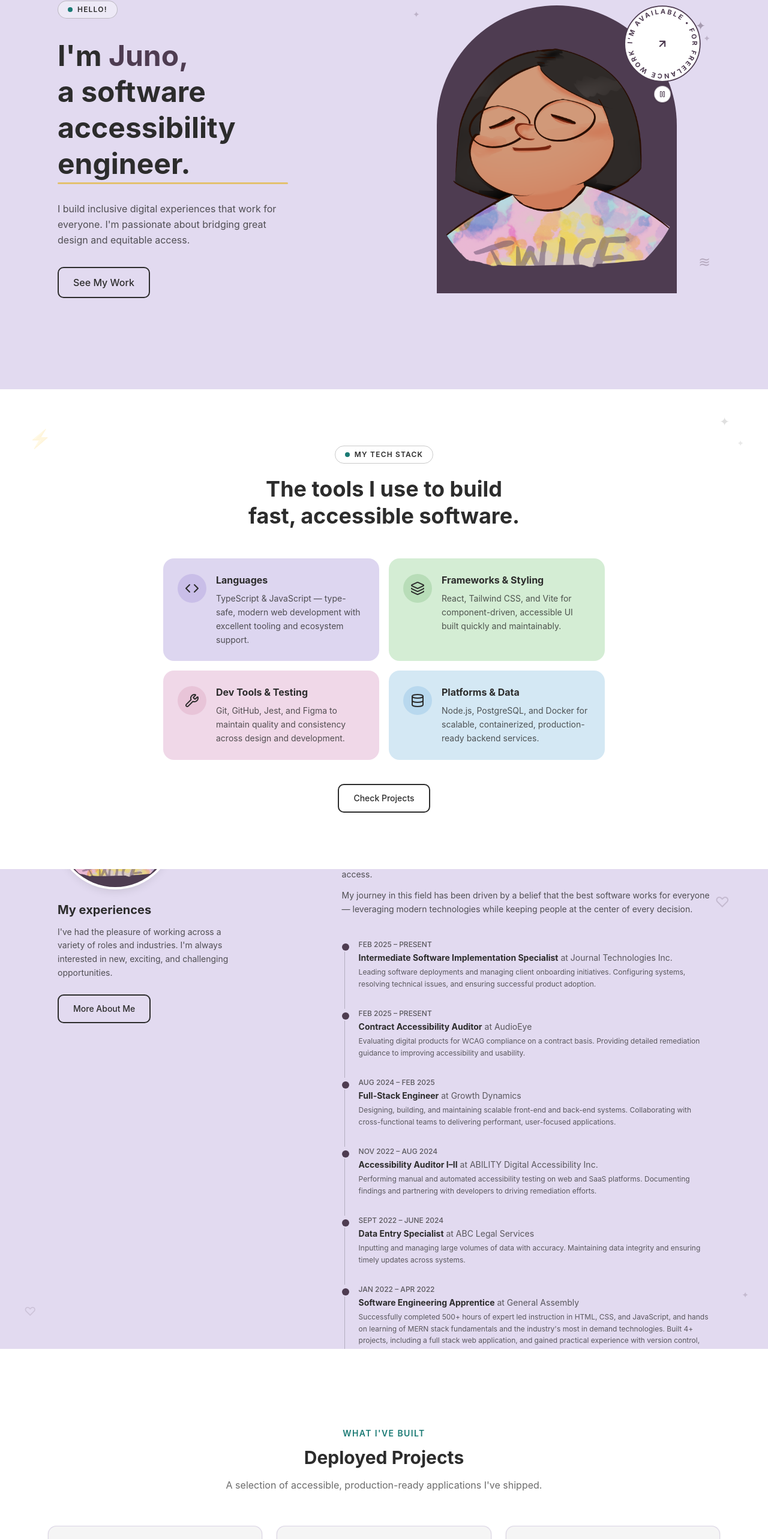
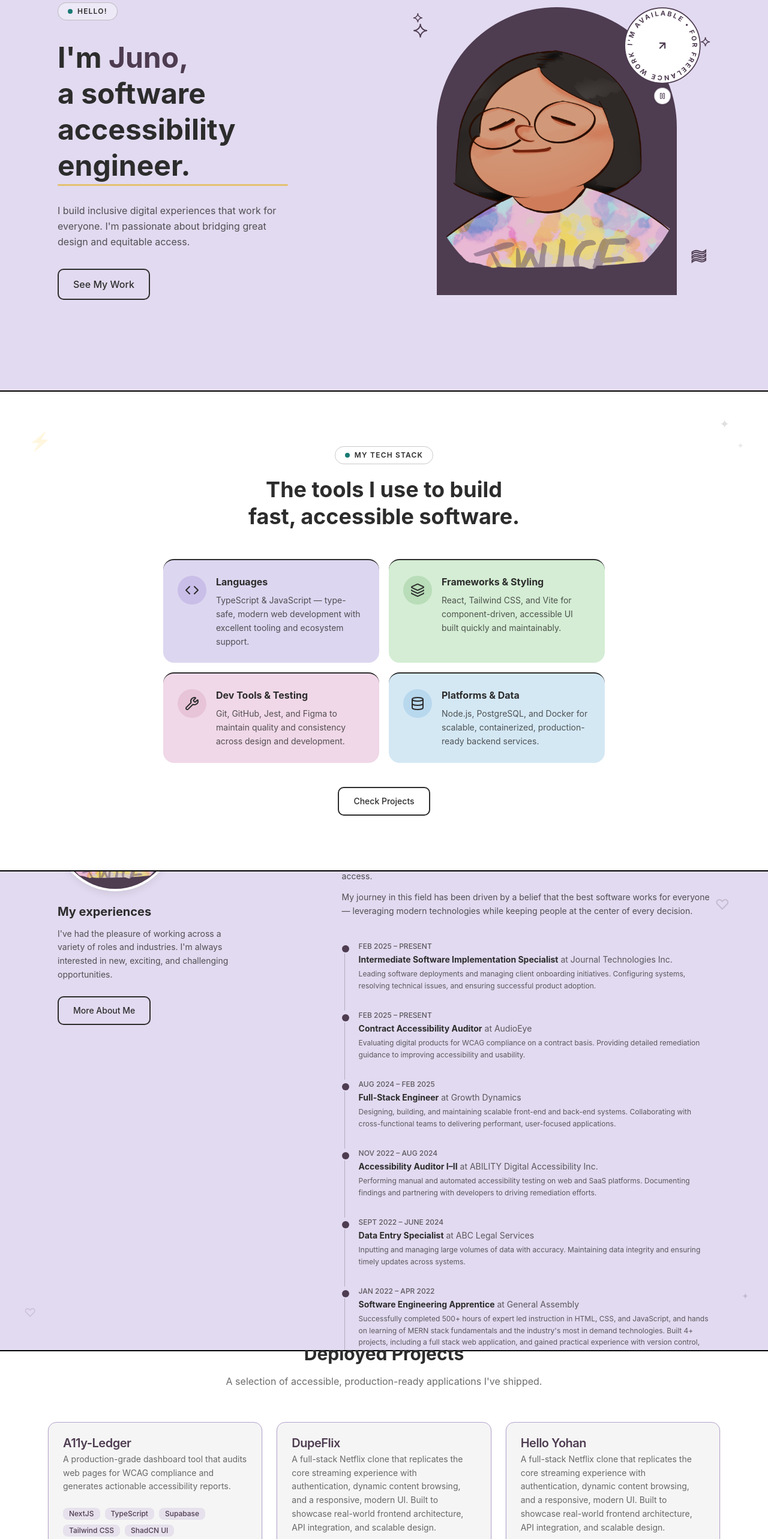
Before and after one commit to junojsx/junojsx, a React (Vite) app: page / in a window 1280 px wide. Shown: the part 220-2786 px from the top of the page at 60% size. Built offline with nearby package versions, Linux system fonts and the light colour scheme.

Commit message:
adding borders and polishing ui

```diff
--- a/src/App.tsx
+++ b/src/App.tsx
@@ -28,7 +28,7 @@ export default function App() {
       </main>
 
       {/* <footer> has an implicit ARIA role of "contentinfo" — no role attr needed */}
-      <footer className="bg-deep-purple text-white text-center py-6 text-sm">
+      <footer className="border-t-2 border-black bg-deep-purple text-white text-center py-6 text-sm">
         {/* text-white/80 on deep-purple → ~6.4:1 ✅  (text-soft-lavender was 4.03:1 ❌) */}
         <p className="text-white/80">
           © {new Date().getFullYear()}{" "}
--- a/src/components/layout/Navbar.tsx
+++ b/src/components/layout/Navbar.tsx
@@ -45,7 +45,7 @@ export default function Navbar() {
 
   return (
     // <header> already carries the implicit ARIA "banner" landmark — no role needed
-    <header className="sticky top-0 z-50 bg-white border-b border-gray-200">
+    <header className="sticky top-0 z-50 bg-white border-b border-gray-200 border-t-2 border-black">
       <nav
         aria-label="Main navigation"
         className="max-w-6xl mx-auto px-4 py-4 flex items-center justify-between"
--- a/src/components/sections/Contact.tsx
+++ b/src/components/sections/Contact.tsx
@@ -44,9 +44,9 @@ export default function Contact() {
     <section
       id="contact"
       aria-labelledby="contact-heading"
-      className="bg-light-gray  h-[100vh]  py-16 sm:py-24 relative overflow-hidden"
+      className=" bg-light-gray  h-[100vh]  py-16 sm:py-24 relative overflow-hidden border-t-2 border-black"
     >
-      <div className="max-w-4xl mx-auto pt-20 px-4">
+      <div className=" max-w-4xl mx-auto pt-20 px-4">
         {/* Decorative label — aria-hidden since heading already describes the section */}
         <p
           className="text-soft-teal font-semibold uppercase tracking-widest text-sm text-center mb-3"
--- a/src/components/sections/Home.tsx
+++ b/src/components/sections/Home.tsx
@@ -13,7 +13,7 @@ export default function Home() {
     <section
       id="home"
       aria-labelledby="about-heading"
-      className="min-h-screen flex items-center bg-[#E2DAF0]"
+      className="min-h-screen flex items-center bg-[#E2DAF0] border-t-2 border-black"
     >
       <div className="max-w-6xl mx-auto px-4 sm:px-8 py-12 sm:py-20 grid md:grid-cols-2 gap-12 md:gap-16 items-center w-full">
         {/* Text content */}
@@ -61,7 +61,10 @@ export default function Home() {
         </div>
 
         {/* Photo + decorations — hidden below sm to prevent reflow issues */}
-        <div className="hidden sm:flex relative justify-center items-end h-80 sm:h-[30rem]" aria-hidden="true">
+        <div
+          className="hidden sm:flex relative justify-center items-end h-80 sm:h-[30rem]"
+          aria-hidden="true"
+        >
           {/* Arch-shaped photo frame — larger than before */}
           <div
             className="relative w-56 h-72 sm:w-100 sm:h-120 bg-deep-purple overflow-hidden"
@@ -176,25 +179,30 @@ export default function Home() {
 
           {/* Decorative sparkles */}
           <span
-            className="absolute top-6 right-2 text-xl text-deep-purple/40 select-none leading-none"
+            className="absolute top-6 right-2 sm:left-4 text-3xl select-none leading-none"
+            style={{ color: "transparent", WebkitTextStroke: "2px #4E3C51" }}
+            aria-hidden="true"
+          >
+            ✦
+          </span>
+
+          <span
+            className="absolute top-12  right-0 text-xl select-none leading-none"
+            style={{ color: "transparent", WebkitTextStroke: "1.5px #4E3C51" }}
             aria-hidden="true"
           >
             ✦
           </span>
           <span
-            className="absolute top-12 right-0 text-sm text-deep-purple/25 select-none leading-none"
+            className="absolute top-2 left-4 text-xl select-none leading-none"
+            style={{ color: "transparent", WebkitTextStroke: "1.5px #4E3C51" }}
             aria-hidden="true"
           >
             ✦
           </span>
           <span
-            className="absolute top-2 left-4 text-sm text-deep-purple/25 select-none leading-none"
-            aria-hidden="true"
-          >
-            ✦
-          </span>
-          <span
-            className="absolute bottom-10 right-0 text-2xl text-deep-purple/30 select-none leading-none"
+            className="absolute bottom-12 right-1 text-4xl select-none leading-none"
+            style={{ color: "transparent", WebkitTextStroke: "2px #4E3C51" }}
             aria-hidden="true"
           >
             ≋
--- a/src/components/sections/MoreAboutMe.tsx
+++ b/src/components/sections/MoreAboutMe.tsx
@@ -55,7 +55,7 @@ export default function MoreAboutMe() {
     <section
       id="more-about"
       aria-labelledby="more-about-heading"
-      className="bg-[#E2DAF0] flex items-center justify-center h-[100vh] py-16 sm:py-24 relative overflow-hidden"
+      className="border-t-2 border-black bg-[#E2DAF0] flex items-center justify-center h-[100vh] py-16 sm:py-24 relative overflow-hidden"
     >
       {/* Decorative elements */}
       <span
--- a/src/components/sections/Projects.tsx
+++ b/src/components/sections/Projects.tsx
@@ -15,7 +15,7 @@ export default function Projects() {
     <section
       id="projects"
       aria-labelledby="projects-heading"
-      className="bg-white py-16 h-[100vh] sm:py-24 flex items-center justify-center"
+      className="border-t-2 border-black bg-white py-16 h-[100vh] sm:py-24 flex items-center justify-center"
     >
       <div className="max-w-6xl   mx-auto px-4">
         {/* Decorative label — aria-hidden since heading already describes the section */}
@@ -47,7 +47,7 @@ export default function Projects() {
                 className="h-full"
               >
                 <Card
-                  className="h-full flex flex-col border-soft-lavender/40
+                  className="h-full flex flex-col border-soft-lavender/100
                              hover:border-soft-lavender hover:shadow-md transition-all"
                 >
                   <CardHeader>
--- a/src/components/sections/TechStack.tsx
+++ b/src/components/sections/TechStack.tsx
@@ -47,7 +47,7 @@ export default function TechStack() {
     <section
       id="tech"
       aria-labelledby="tech-heading"
-      className="bg-white h-[100vh] mx-auto flex items-center justify-center py-16 sm:py-24 relative overflow-hidden"
+      className="bg-white h-[100vh] mx-auto flex items-center justify-center py-16 sm:py-24 relative overflow-hidden border-t-2 border-black"
     >
       {/* Decorative elements */}
       <span
@@ -97,7 +97,7 @@ export default function TechStack() {
           {categories.map(({ Icon, title, description, bg, iconBg }) => (
             <li
               key={title}
-              className={`${bg} rounded-2xl p-6 flex gap-4 items-start`}
+              className={`${bg} border-t-2 border-black border-inherit rounded-2xl p-6 flex gap-4 items-start`}
             >
               <div className={`${iconBg} rounded-full p-3 shrink-0 mt-0.5`}>
                 <Icon className="w-6 h-6 text-dark-gray" aria-hidden="true" />
--- a/src/data/projects.ts
+++ b/src/data/projects.ts
@@ -5,7 +5,7 @@ export const projects: Project[] = [
     id: "project-1",
     name: "A11y-Ledger",
     description:
-      "A dashboard tool that audits web pages for WCAG compliance and generates actionable accessibility reports.",
+      "A production-grade dashboard tool that audits web pages for WCAG compliance and generates actionable accessibility reports.",
     techTags: ["NextJS", "TypeScript", "Supabase", "Tailwind CSS", "ShadCN UI"],
     liveUrl: "https://a11y-ledger.vercel.app/",
     repoUrl: "https://github.com/junojsx/a11y-ledger",
@@ -16,11 +16,28 @@ export const projects: Project[] = [
     description:
       "A full-stack Netflix clone that replicates the core streaming experience with authentication, dynamic content browsing, and a responsive, modern UI. Built to showcase real-world frontend architecture, API integration, and scalable design.",
     techTags: ["React", "TypeScript", "Storybook", "Radix UI"],
-    liveUrl: "https://example.com",
-    repoUrl: "https://github.com/yourusername/focuscraft",
+    liveUrl: "https://dupeflix.vercel.app/auth",
+    repoUrl: "https://github.com/junojsx/netflix-clone",
   },
   {
     id: "project-3",
+    name: "Hello Yohan",
+    description:
+      "A full-stack Netflix clone that replicates the core streaming experience with authentication, dynamic content browsing, and a responsive, modern UI. Built to showcase real-world frontend architecture, API integration, and scalable design.",
+    techTags: ["React", "TypeScript", "Storybook", "Radix UI"],
+    liveUrl: "https://tangerine-syrniki-087126.netlify.app/",
+    repoUrl: "https://github.com/junojsx/for-Yohan",
+  },
+  {
+    id: "project-4",
+    name: "CPACC Flashcards",
+    description: "CPACC Exam preparation cards.",
+    techTags: ["React", "Bootstrap"],
+    liveUrl: "https://gleeful-hummingbird-1d3528.netlify.app/",
+    repoUrl: "https://github.com/junojsx/cpacc-flashcards",
+  },
+  {
+    id: "project-5",
     name: "Keylometer",
     description:
       "For my first project in this course, I decided to build my version of a speed typing challenge. As a novice mechanical keyboard enthusiast, I enjoy building keyboards using different switches depending on what sound profile and feel I am looking for at certain times. And to test out the build, I always use websites like monkeytype and kbsim.",
```
